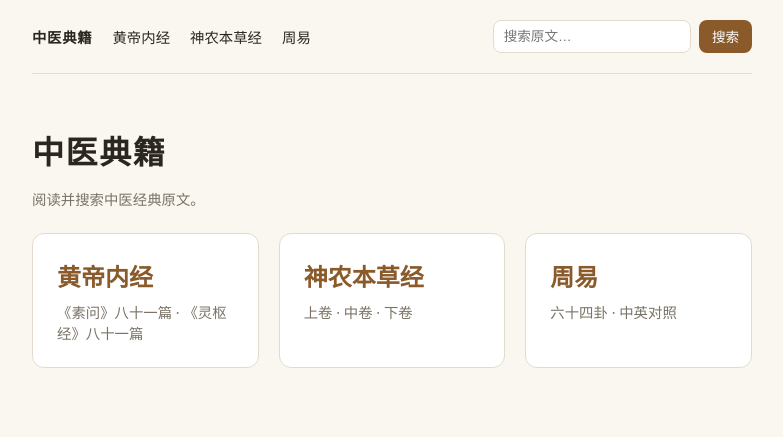
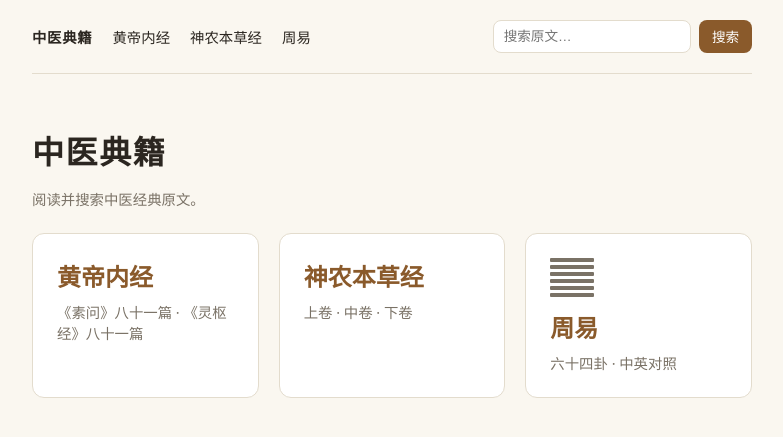
Before and after one commit to abc01013579/tcm-classics, a Flask app: page / in a window 1280 px wide. Shown: the top 437 px of the page, without its empty margins (248-1031 px from the left). Run offline with Flask 3, Linux system fonts and the light colour scheme.

Commit message:
Add hexagram icon to the homepage's 周易 card
The 周易 card on the site root had no guaxiang, unlike the /zhouyi
index and individual hexagram pages. Uses 乾 (the traditional opening
hexagram) as a representative icon for the card.

```diff
--- a/app.py
+++ b/app.py
@@ -7,7 +7,7 @@ app = Flask(__name__)
 
 @app.route("/")
 def index():
-    return render_template("index.html")
+    return render_template("index.html", zhouyi_icon=core.ZHOUYI[0])
 
 
 @app.route("/neijing")
--- a/static/style.css
+++ b/static/style.css
@@ -253,6 +253,16 @@ h1 {
   background: linear-gradient(to right, var(--muted) 40%, transparent 40%, transparent 60%, var(--muted) 60%);
 }
 
+.text-card-icon {
+  width: 44px;
+  gap: 3px;
+  margin-bottom: 0.75rem;
+}
+
+.text-card-icon .line {
+  height: 4px;
+}
+
 .toc-grid a.zhouyi-toc-link {
   display: flex;
   align-items: center;
--- a/templates/index.html
+++ b/templates/index.html
@@ -14,6 +14,11 @@
       <p>上卷 · 中卷 · 下卷</p>
     </a>
     <a class="text-card" href="{{ url_for('zhouyi_index') }}">
+      <span class="hexagram-mini text-card-icon">
+        {% for bit in zhouyi_icon.bits_bottom_up|reverse %}
+          <div class="line {{ 'yang' if bit == 1 else 'yin' }}"></div>
+        {% endfor %}
+      </span>
       <h2>周易</h2>
       <p>六十四卦 · 中英对照</p>
     </a>
```
